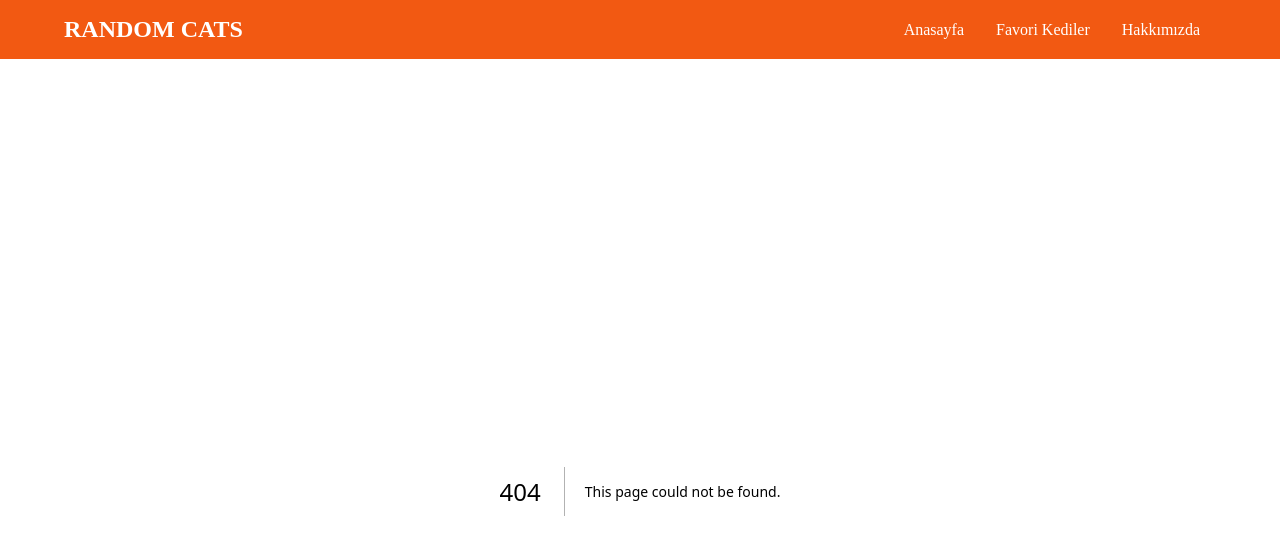
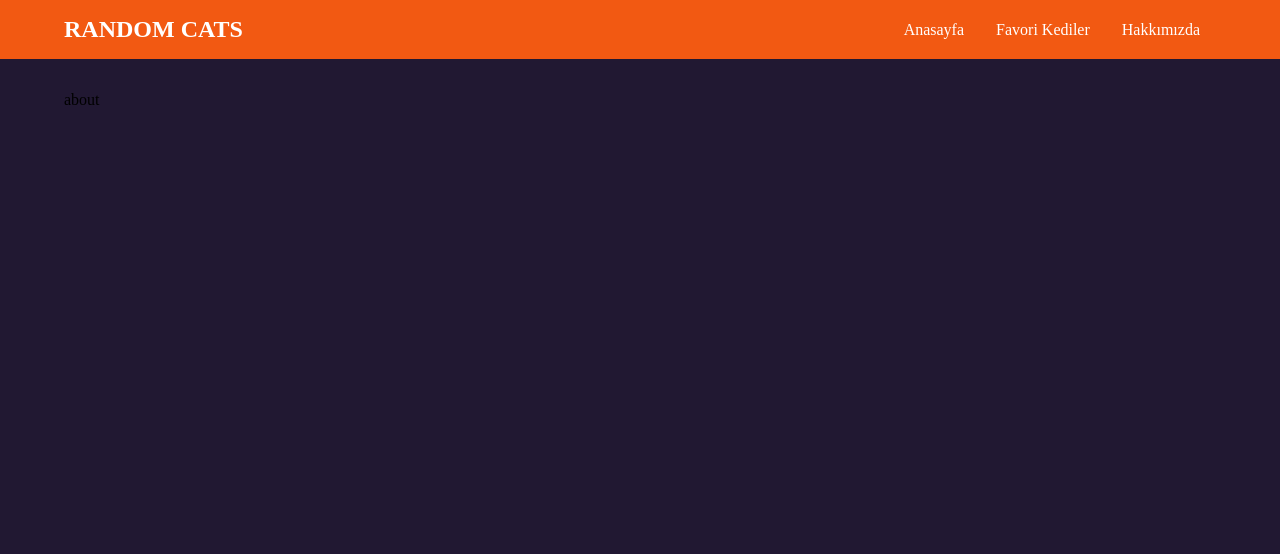
Before and after one commit to kerem37mert/random-cats, a Next.js app: page /about in a window 1280 px wide. Before the commit this address had no page. Shown: the top 554 px of the page. Built offline with nearby package versions, Linux system fonts and the light colour scheme.

Commit message:
about page created

```diff
--- /dev/null
+++ b/app/about/page.js
@@ -0,0 +1,7 @@
+export default function About() {
+    return (
+        <>
+            about
+        </>
+    );
+}
--- a/components/Header/Header.js
+++ b/components/Header/Header.js
@@ -18,7 +18,7 @@ export default function Header() {
                         <Link href="/favs" className={ classes.link }>Favori Kediler</Link>
                     </li>
                     <li>
-                        <Link href="/" className={ classes.link }>Hakkımızda</Link>
+                        <Link href="/about" className={ classes.link }>Hakkımızda</Link>
                     </li>
                 </ul>
             </nav>
```
